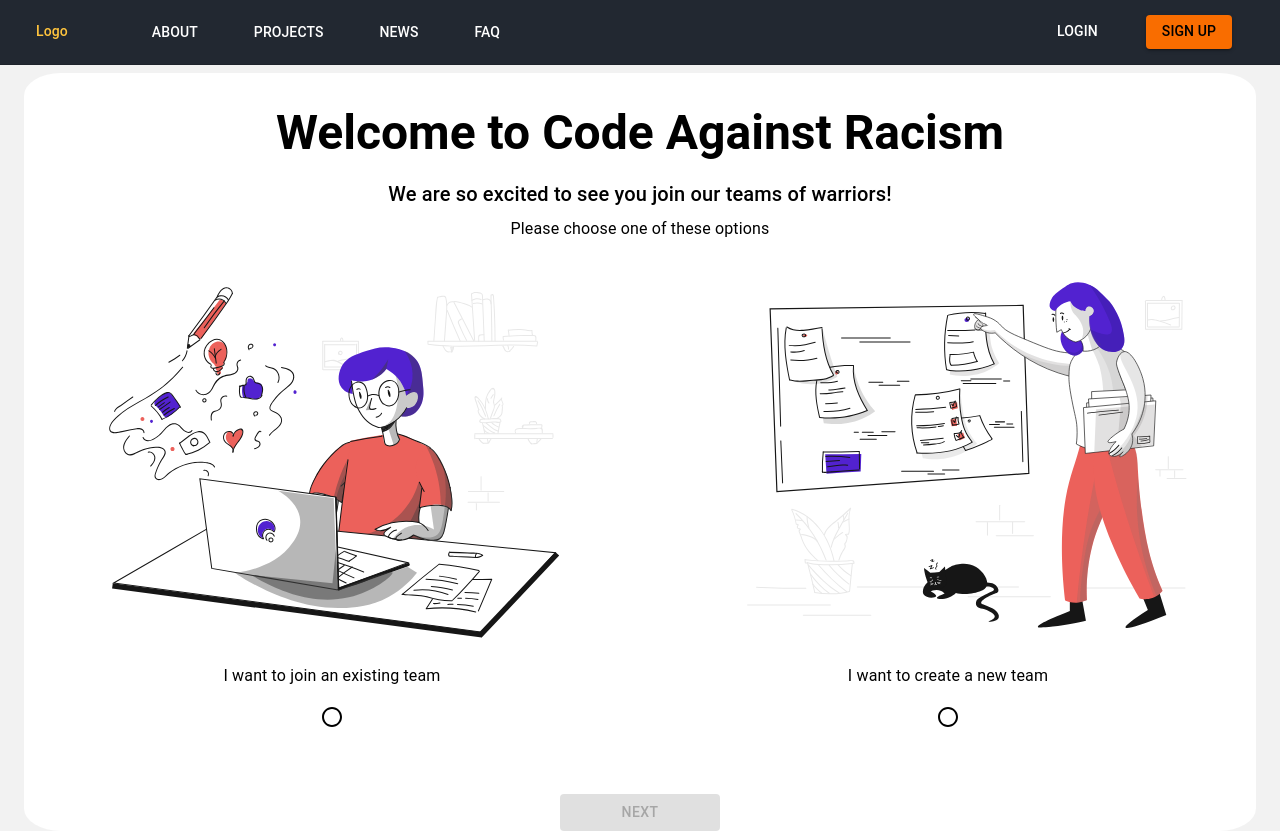
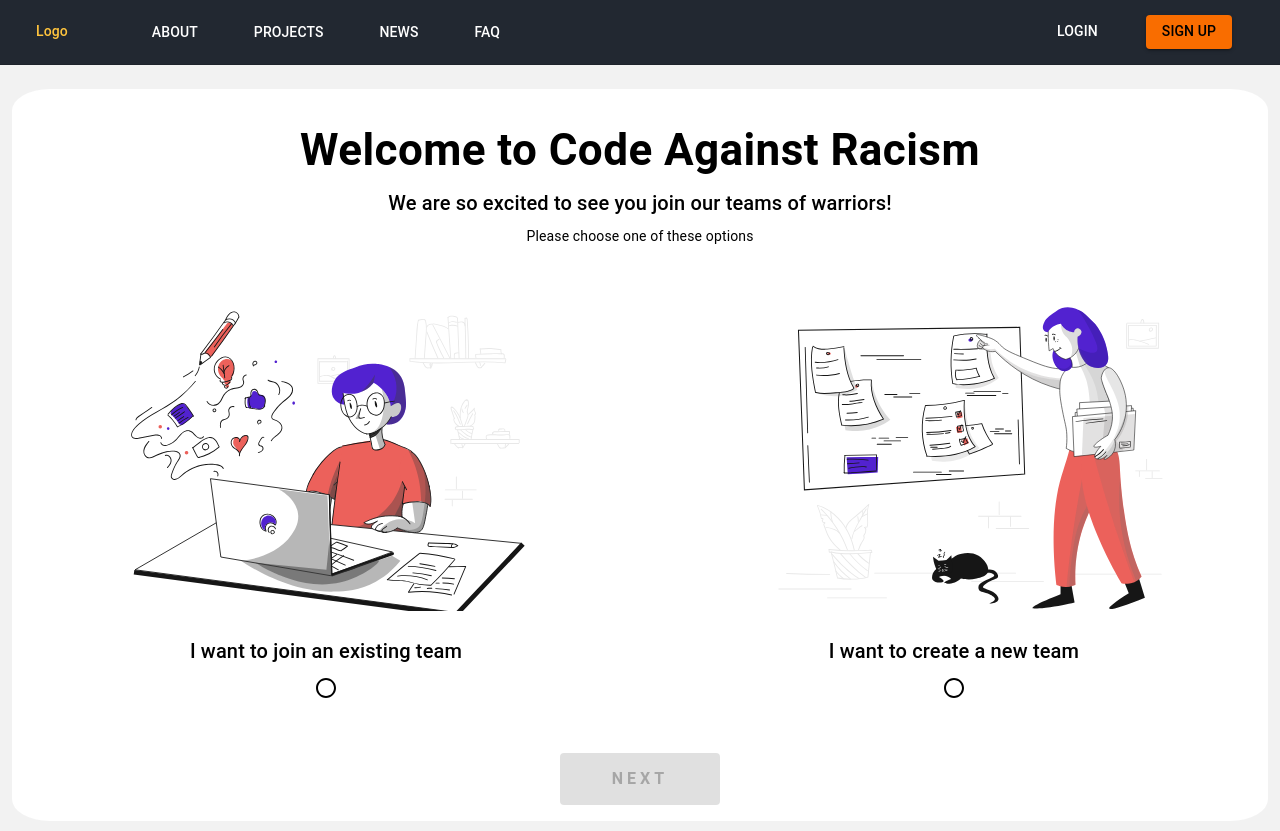
Before and after one commit to CodeAgainstRacism/codeagainstracism.org, a React (Create React App) app in the folder frontend/: page /userType in a window 1280 px wide. Built offline with nearby package versions, Linux system fonts and the light colour scheme.

Commit message:
Clean up UserTypePage

```diff
--- a/frontend/src/pages/UserType.jsx
+++ b/frontend/src/pages/UserType.jsx
@@ -5,7 +5,6 @@ import { Link as RouterLink } from "react-router-dom";
 import classNames from "classnames";
 import {
   Button,
-  ButtonBase,
   CardActionArea,
   CardContent,
   CardMedia,
@@ -13,46 +12,46 @@ import {
   Grid,
   Radio,
   makeStyles,
+  useTheme,
   Typography,
 } from "@material-ui/core";
 
 const useStyles = makeStyles((theme) => ({
-  flexBoxCenter: {
+  flexCenter: {
     display: "flex",
-    alignContent: "center",
-    textAlign: "center",
+    justifyContent: "center",
   },
   headerStyle: {
     marginBottom: "3rem",
   },
   headerTextStyle: {
-    marginTop: "2rem",
+    margin: "1rem 0 0.25rem 0",
     fontWeight: "bold",
+    fontSize: "2.75rem",
   },
   contentCenter: {
     display: "flex",
     justifyContent: "center",
     background: theme.palette.background.paper,
-    marginTop: theme.spacing(1),
+    marginTop: theme.spacing(3),
     borderRadius: "3%",
-  },
-  textStyle: {
-    display: "flex",
-    alignItems: "center",
-    justifyContent: "center",
   },
   cardStyle: {
     borderRadius: "4px",
     backgroundColor: "transparent",
     boxShadow: "none",
     width: "100%",
-    padding: theme.spacing(0, 5),
   },
   buttonStyle: {
     color: "white",
     backgroundColor: "black",
+    fontWeight: "bold",
+    fontSize: "1rem",
+    textAlgin: "center",
+    letterSpacing: "0.25rem",
     width: "10rem",
-    marginTop: "2rem",
+    margin: "1rem 0",
+    padding: theme.spacing(1.5, 3),
   },
   radioStyle: {
     "&$checked": {
@@ -63,23 +62,17 @@ const useStyles = makeStyles((theme) => ({
     },
   },
   checked: {},
-  flexColumn: {
-    flexDirection: "column",
-    width: "100%",
-    "&:hover": {
-      backgroundColor: "rgb(229, 229, 229)",
-    },
-  },
-  widthStyle: {
-    width: "calc(50% - 30px)",
-  },
-  spaceStyle: {
-    justifyContent: "space-between",
+  image: {
+    height: "40vh",
+    objectFit: "fill",
+    maxHeight: "100%",
+    maxWidth: "100%",
   },
 }));
 
 const UserTypePage = () => {
   const classes = useStyles();
+  const theme = useTheme();
   const [selectedValue, setSelectedValue] = useState("");
 
   const handleJoin = (event) => {
@@ -92,40 +85,34 @@ const UserTypePage = () => {
 
   return (
     <Container maxWidth="lg" direction="column">
-      <Grid container className={classes.contentCenter}>
+      <Grid container className={classes.contentCenter} spacing={3}>
         <Grid item xs={12} direction="column">
-          <Typography
-            variant="h3"
-            gutterBottom
-            className={classNames(classes.textStyle, classes.headerTextStyle)}
-            align="center"
-          >
+          <Typography className={classes.headerTextStyle} align="center">
             Welcome to Code Against Racism
           </Typography>
           <Typography variant="h6" gutterBottom align="center">
             We are so excited to see you join our teams of warriors!
           </Typography>
-          <Typography variant="body1" gutterBottom align="center">
+          <Typography variant="body2" gutterBottom align="center">
             Please choose one of these options
           </Typography>
         </Grid>
-        <Grid item container className={classes.spaceStyle}>
-          <Grid item xs={6} className={classes.widthStyle}>
-            <CardActionArea className={classes.cardStyle}>
-              <ButtonBase
-                focusRipple
-                onClick={handleJoin}
-                value="individual"
-                className={classes.flexColumn}
-              >
-                <CardMedia component="img" image={Blogging} />
+
+        <Grid item xs={5}>
+          <CardActionArea className={classes.cardStyle} onClick={handleJoin}>
             <CardContent>
-                  <Typography variant="body1" className={classes.textStyle}>
+              <CardMedia
+                className={classes.image}
+                title="Blogging"
+                image={Blogging}
+                style={{ marginBottom: theme.spacing(3) }}
+              />
+              <Typography variant="h6" align="center">
                 I want to join an existing team
               </Typography>
               <Radio
                 className={classNames(
-                      classes.contentCenter,
+                  classes.flexCenter,
                   classes.radioStyle,
                   classes.checked
                 )}
@@ -135,25 +122,24 @@ const UserTypePage = () => {
                 inputProps={{ "aria-label": "individual" }}
               />
             </CardContent>
-              </ButtonBase>
           </CardActionArea>
         </Grid>
-          <Grid item xs={6} className={classes.widthStyle}>
-            <CardActionArea className={classes.cardStyle}>
-              <ButtonBase
-                focusRipple
-                onClick={handleCreate}
-                value="organization"
-                className={classes.flexColumn}
-              >
-                <CardMedia component="img" image={Plan} />
+        <Grid item xs={1}></Grid>
+        <Grid item xs={5}>
+          <CardActionArea className={classes.cardStyle} onClick={handleCreate}>
             <CardContent>
-                  <Typography variant="body1" className={classes.textStyle}>
+              <CardMedia
+                className={classes.image}
+                title="Planning"
+                style={{ marginBottom: theme.spacing(3) }}
+                image={Plan}
+              />
+              <Typography variant="h6" align="center">
                 I want to create a new team
               </Typography>
               <Radio
                 className={classNames(
-                      classes.contentCenter,
+                  classes.flexCenter,
                   classes.radioStyle,
                   classes.checked
                 )}
@@ -163,11 +149,9 @@ const UserTypePage = () => {
                 inputProps={{ "aria-label": "organization" }}
               />
             </CardContent>
-              </ButtonBase>
           </CardActionArea>
         </Grid>
-        </Grid>
-        <Grid item className={classes.contentCenter}>
+
         <Button
           variant="contained"
           className={classes.buttonStyle}
@@ -182,7 +166,6 @@ const UserTypePage = () => {
           Next
         </Button>
       </Grid>
-      </Grid>
     </Container>
   );
 };
```
Lines whose indentation alone changed are shown as unchanged.
